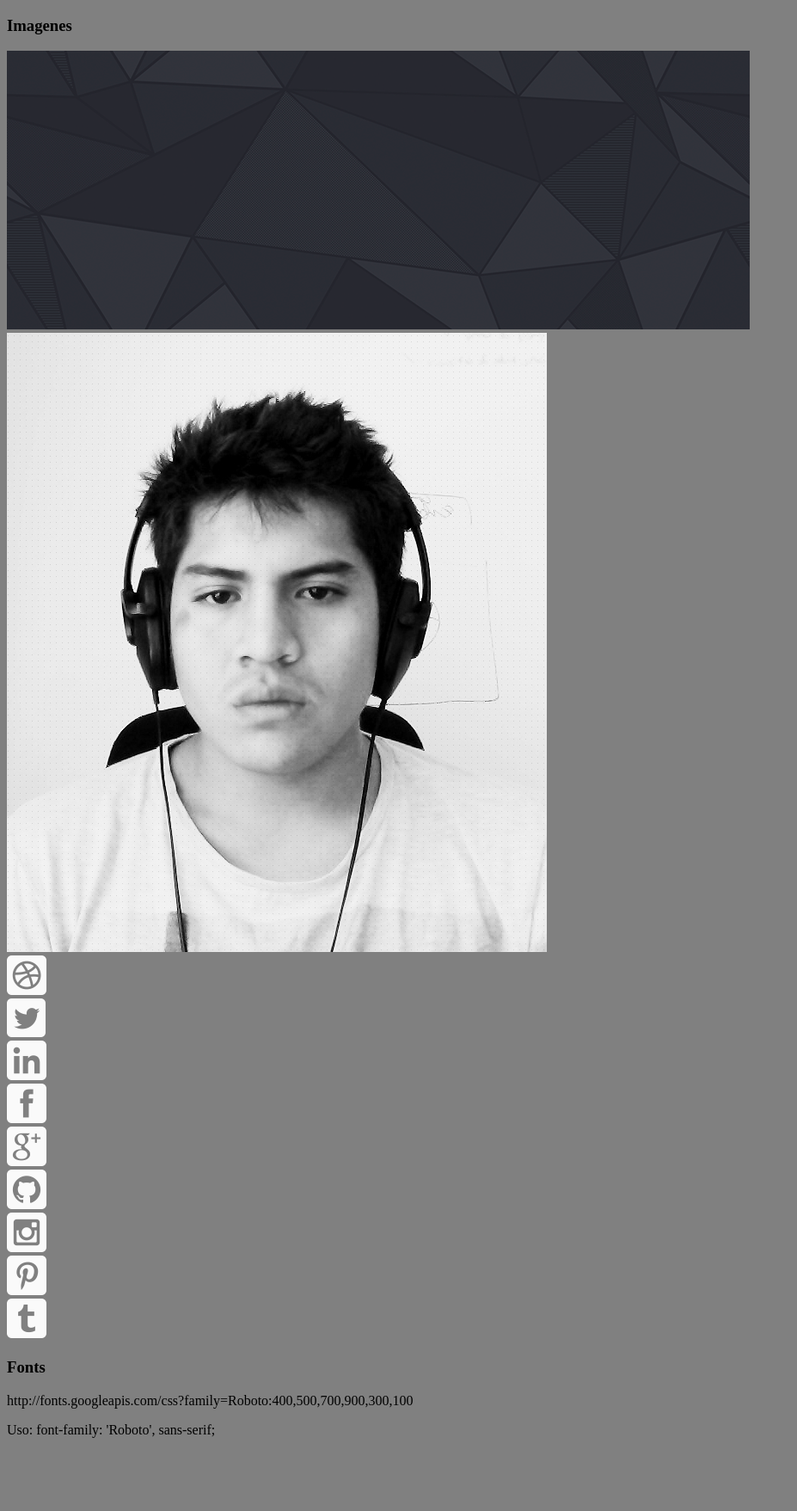
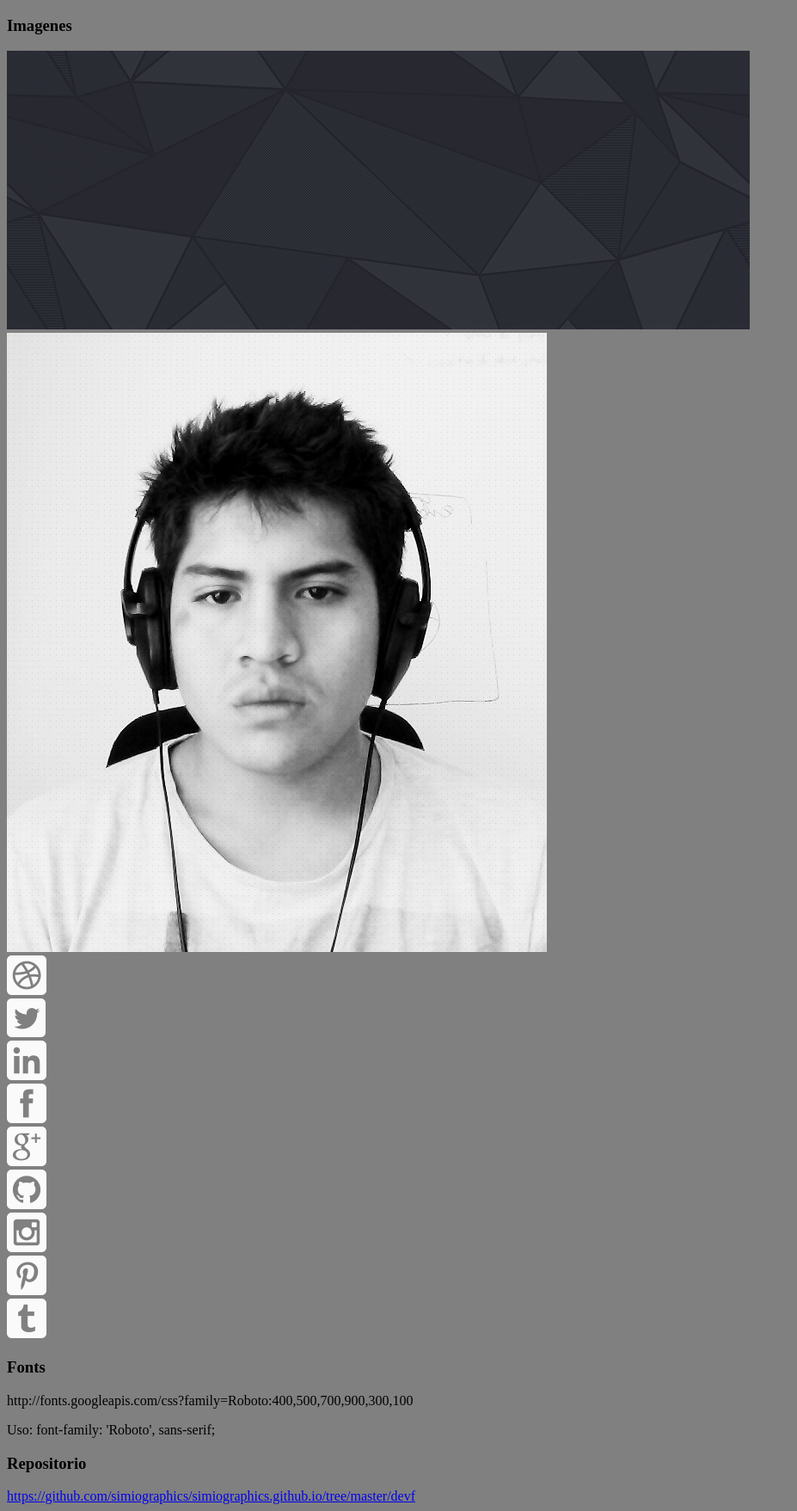
Before and after one commit to coderdiaz/simiographics.github.io, a Jekyll site: the page devf/notes.html, which Jekyll copies as it is, in a window 1280 px wide. Shown: the whole page at 86% size, without its empty margins (0-927 px from the left). Built offline with Jekyll 4.4.1, drawn with Linux system fonts in a browser that asks for light colours; before the commit the page ends 1688 px from its top, so only the background shows below that.

Commit message:
Link al repo

```diff
--- a/devf/css/style.css
+++ b/devf/css/style.css
@@ -11,6 +11,7 @@ body {
   top: 15%;
   margin-left: -230px;
   border-radius: 5px;
+  box-shadow: 0 2px 10px black;
 }
 
 #miperfil header {
@@ -70,6 +71,11 @@ body {
   font-size: 12px;
   font-weight: bold;
   color: #333333;
+  transition: color .2s ease;
+}
+
+#miperfil header nav ul li a:hover {
+  color: blue;
 }
 
 #miperfil header nav ul li.activo a {
--- a/devf/notes.html
+++ b/devf/notes.html
@@ -46,5 +46,8 @@
   <p>http://fonts.googleapis.com/css?family=Roboto:400,500,700,900,300,100</p>
   <p>Uso: font-family: 'Roboto', sans-serif;</p>
 
+  <h3>Repositorio</h3>
+  <a href="https://github.com/simiographics/simiographics.github.io/tree/master/devf">https://github.com/simiographics/simiographics.github.io/tree/master/devf</a>
+
 </body>
 </html>
```
